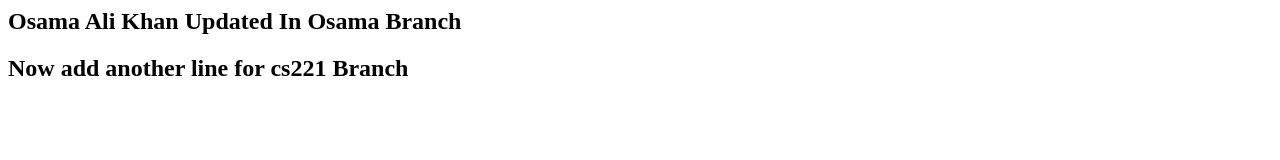
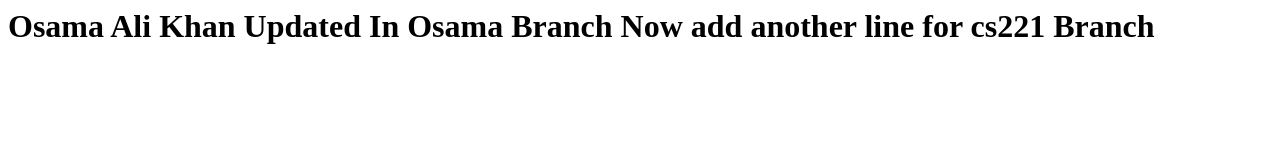
Before and after one commit to Arafiq100/osama_khan, a plain HTML site: page index.html in a window 1280 px wide. Drawn offline with Linux system fonts and the light colour scheme.

Commit message:
Revert "Added h2 in the html"
This reverts commit 186df4f08020ee9d4e8b17f754c7e4827c81d18d.

```diff
--- a/index.html
+++ b/index.html
@@ -1,7 +1,7 @@
 <html>
 <body>
 <h1>
-<h2>Osama Ali Khan Updated In Osama Branch<h2>
+Osama Ali Khan Updated In Osama Branch
 Now add another line for cs221 Branch
 </h1>
 </body>
```
